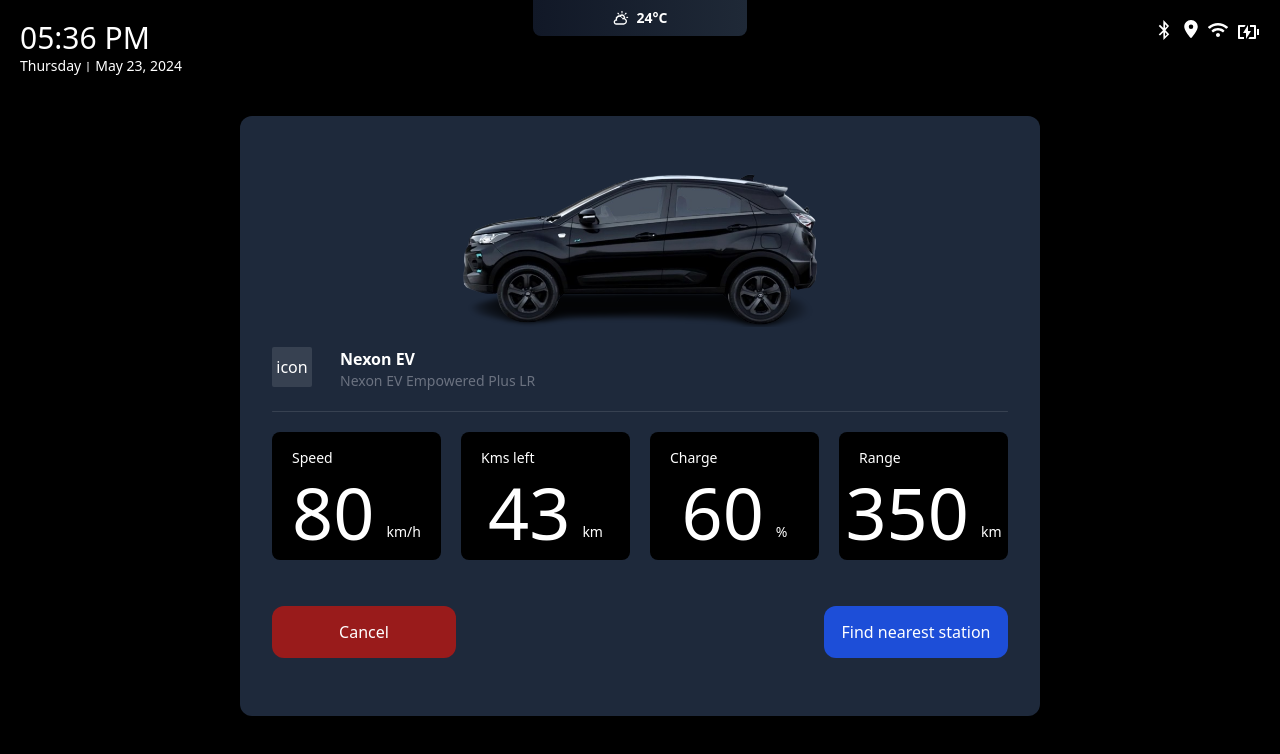
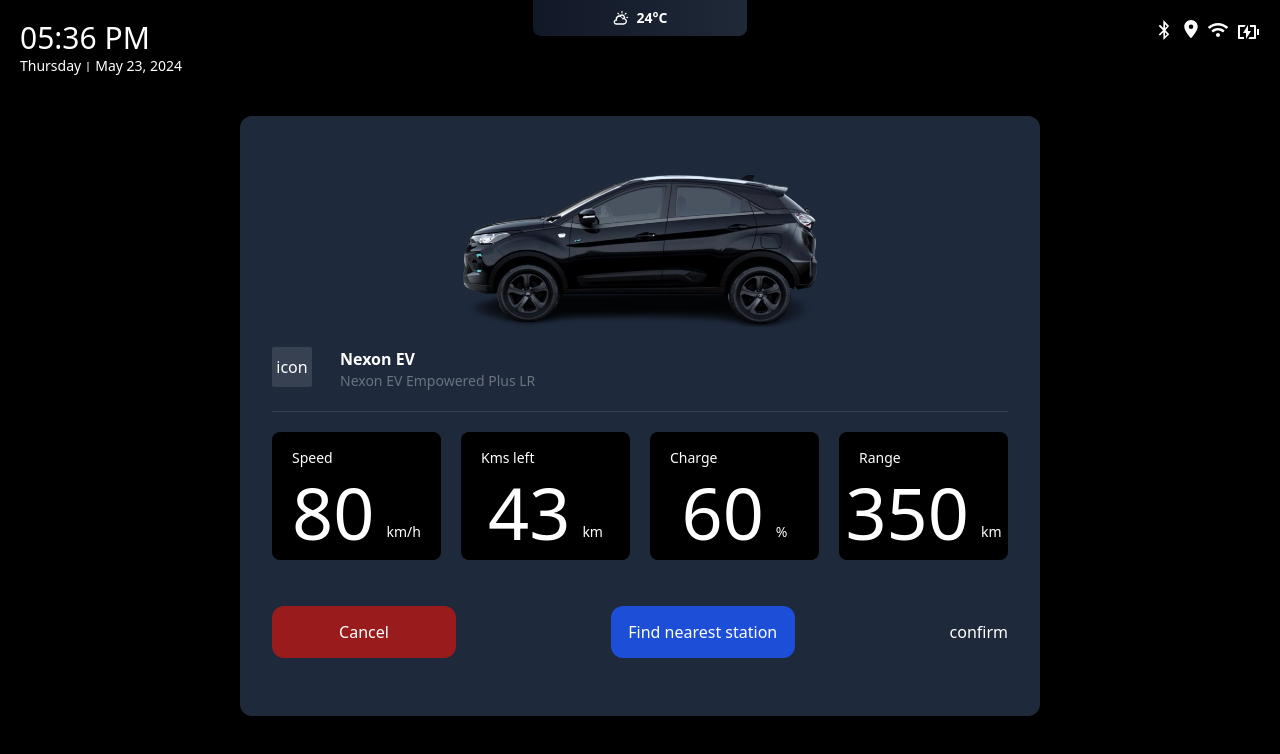
Before and after one commit to dxyaa/Charge-Z, a Next.js app: page /chargeNow in a window 1280 px wide. Shown: the top 754 px of the page. Built offline with nearby package versions, Linux system fonts and the light colour scheme.

Commit message:
stable for now

```diff
--- a/src/pages/chargeNow.tsx
+++ b/src/pages/chargeNow.tsx
@@ -147,10 +147,7 @@
               Cancel
             </Link>
             <Link
-              href={{
-                pathname: "/dashBoard",
-                query: { Starting: "", Destination: "string" },
-              }}
+              href="/"
               className=" w-1/4 h-1/2 flex justify-center items-center bg-blue-700  rounded-xl hover:bg-blue-600 "
             >
               <div className="relative inline-flex items-center justify-center p-4 px-6 py-3 overflow-hidden font-medium text-white transition duration-300 ease-out rounded-full group">
@@ -176,6 +173,14 @@
                 <span className="relative invisible">Find nearest station</span>
               </div>
             </Link>
+            <Link
+              href={{
+                pathname: "/dashBoard",
+                query: { Starting: "", Destination: "string" },
+              }}
+            >
+              confirm
+            </Link>
           </div>
         </div>
       </div>
```
